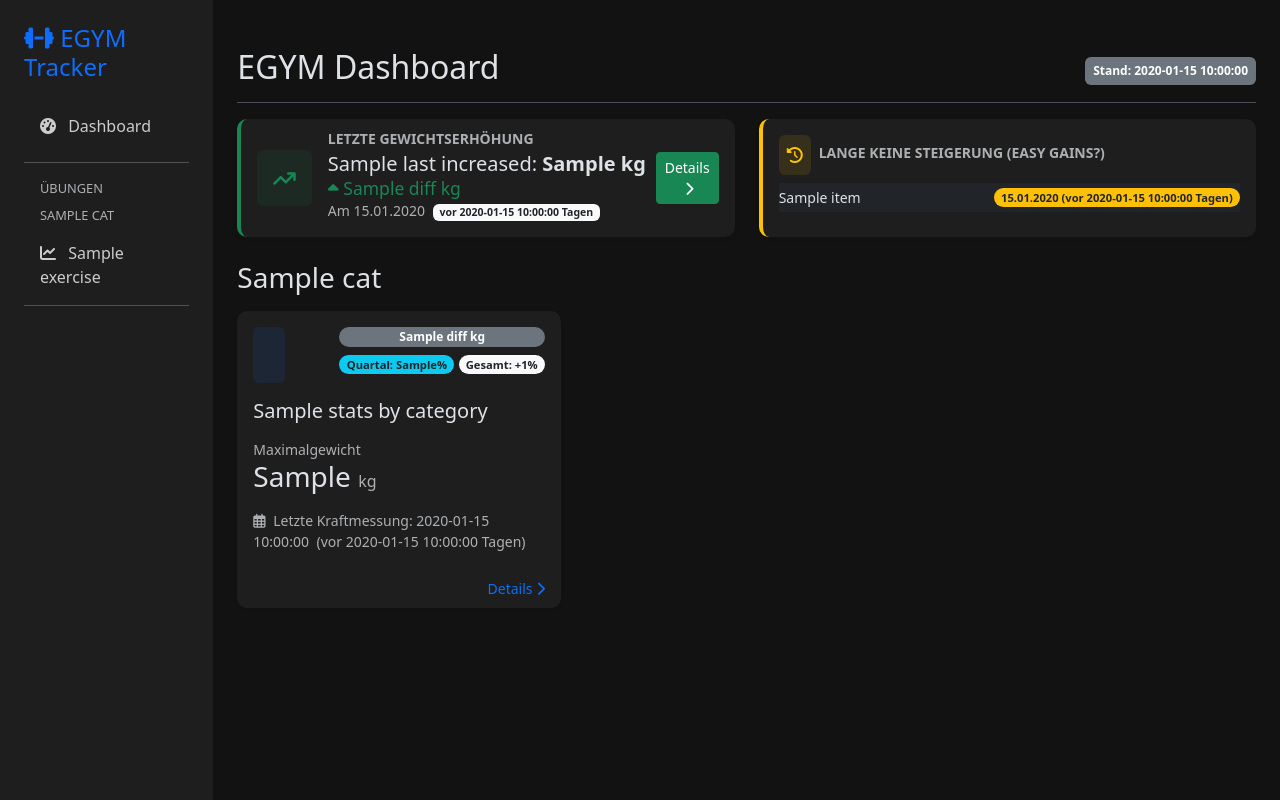
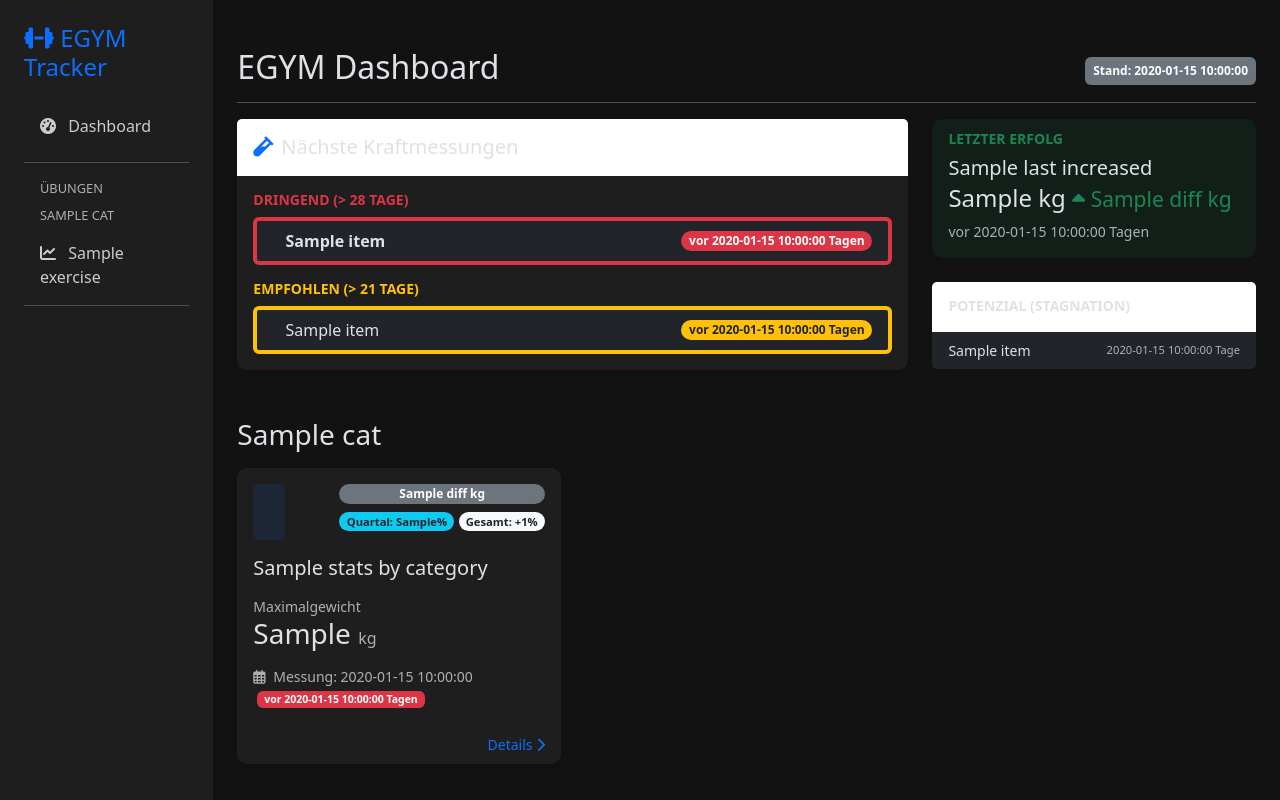
Before and after one commit to Wuuzzaa/gymmax, a Flask app: template templates/index.html in a window 1280 px wide. Run offline with Flask 3, Linux system fonts and the light colour scheme; the template is opened without the code that fills it: most values are stand-ins (such as "Sample title", 1, 10 or a date in 2020); some libraries are stand-ins or nearby versions.

Commit message:
Add measurement status logic to stats, enhance templates with urgency indicators, and improve test coverage

```diff
--- a/app.py
+++ b/app.py
@@ -44,6 +44,14 @@ def index():
     last_increased = max([s for s in stats if s['last_increase_date']],
                         key=lambda x: x['last_increase_date'], default=None)
 
+    # Urgent measurements (over 28 days)
+    urgent_measurements = sorted([s for s in stats if s['measurement_status'] == 'urgent'],
+                                key=lambda x: x['days_since_last'], reverse=True)
+
+    # Due measurements (over 21 days)
+    due_measurements = sorted([s for s in stats if s['measurement_status'] == 'due'],
+                             key=lambda x: x['days_since_last'], reverse=True)
+
     # Find stagnating exercises (longest time without improvement)
     stagnating = sorted([s for s in stats if s['last_increase_date'] is not None],
                        key=lambda x: x['last_increase_date'])[:3]
@@ -58,6 +66,8 @@ def index():
         stats_by_category=stats_by_category,
         category_order=category_order,
         last_increased=last_increased,
+        urgent_measurements=urgent_measurements,
+        due_measurements=due_measurements,
         stagnating=stagnating,
         latest_date=latest_date
     )
--- a/templates/index.html
+++ b/templates/index.html
@@ -20,61 +20,90 @@
     </div>
 </div>
 
-{% if last_increased %}
+{% if last_increased or urgent_measurements or due_measurements %}
 <div class="row mb-4">
-    <div class="col-md-6 mb-4 mb-md-0">
-        <div class="card border-success shadow-sm border-start border-4 h-100">
-            <div class="card-body d-flex align-items-center">
-                <div class="icon-box p-3 bg-success bg-opacity-10 rounded me-3">
-                    <i class="fas fa-arrow-trend-up text-success fa-lg"></i>
+    <!-- Fokus: Kraftmessung Empfehlungen -->
+    <div class="col-xl-8 col-lg-7 mb-4">
+        <div class="card shadow-sm border-0 h-100">
+            <div class="card-header bg-white py-3">
+                <h5 class="card-title mb-0"><i class="fas fa-vial me-2 text-primary"></i>Nächste Kraftmessungen</h5>
             </div>
+            <div class="card-body">
+                {% if urgent_measurements %}
+                <div class="mb-3">
+                    <h6 class="text-danger small fw-bold text-uppercase mb-2">Dringend (> 28 Tage)</h6>
+                    <div class="list-group">
+                        {% for item in urgent_measurements %}
+                        <a href="/exercise/{{ item.name }}" class="list-group-item list-group-item-action d-flex justify-content-between align-items-center border-start border-danger border-4">
                             <div>
-                    <h6 class="card-subtitle mb-1 text-muted text-uppercase small fw-bold">Letzte Gewichtserhöhung</h6>
-                    <h5 class="card-title mb-0">
-                        {{ last_increased.name }}:
-                        <strong>{{ last_increased.current_max }} kg</strong>
-                        <span class="text-success small">
-                            <i class="fas fa-caret-up"></i> {{ last_increased.diff }} kg
-                        </span>
-                    </h5>
-                    <div class="text-muted small">
-                        Am {{ last_increased.last_increase_date.strftime('%d.%m.%Y') }}
-                        <span class="badge bg-light text-dark ms-1">vor {{ last_increased.days_since_increase }} Tagen</span>
+                                <i class="fas {{ item.icon }} me-2 text-muted"></i>
+                                <strong>{{ item.name }}</strong>
+                            </div>
+                            <span class="badge bg-danger rounded-pill">vor {{ item.days_since_last }} Tagen</span>
+                        </a>
+                        {% endfor %}
                     </div>
                 </div>
-                <div class="ms-auto">
-                    <a href="/exercise/{{ last_increased.name }}" class="btn btn-success btn-sm">
-                        Details <i class="fas fa-chevron-right ms-1"></i>
+                {% endif %}
+
+                {% if due_measurements %}
+                <div class="mb-0">
+                    <h6 class="text-warning small fw-bold text-uppercase mb-2">Empfohlen (> 21 Tage)</h6>
+                    <div class="list-group">
+                        {% for item in due_measurements %}
+                        <a href="/exercise/{{ item.name }}" class="list-group-item list-group-item-action d-flex justify-content-between align-items-center border-start border-warning border-4">
+                            <div>
+                                <i class="fas {{ item.icon }} me-2 text-muted"></i>
+                                {{ item.name }}
+                            </div>
+                            <span class="badge bg-warning text-dark rounded-pill">vor {{ item.days_since_last }} Tagen</span>
                         </a>
+                        {% endfor %}
                     </div>
+                </div>
+                {% endif %}
+
+                {% if not urgent_measurements and not due_measurements %}
+                <div class="text-center py-4">
+                    <i class="fas fa-check-circle text-success fa-3x mb-3"></i>
+                    <p class="text-muted">Alle Kraftmessungen sind aktuell. Weiter so!</p>
+                </div>
+                {% endif %}
             </div>
         </div>
     </div>
 
+    <!-- Highlights & Stagnation -->
+    <div class="col-xl-4 col-lg-5">
+        {% if last_increased %}
+        <div class="card border-0 shadow-sm mb-4 bg-success bg-opacity-10">
+            <div class="card-body">
+                <h6 class="card-subtitle mb-2 text-success text-uppercase small fw-bold">Letzter Erfolg</h6>
+                <h5 class="card-title mb-1">{{ last_increased.name }}</h5>
+                <div class="h4 mb-2">{{ last_increased.current_max }} kg
+                    <span class="text-success small"><i class="fas fa-caret-up"></i> {{ last_increased.diff }} kg</span>
+                </div>
+                <div class="text-muted small">vor {{ last_increased.days_since_increase }} Tagen</div>
+            </div>
+        </div>
+        {% endif %}
+
         {% if stagnating %}
-    <div class="col-md-6">
-        <div class="card border-warning shadow-sm border-start border-4 h-100">
-            <div class="card-body">
-                <div class="d-flex align-items-center mb-2">
-                    <div class="icon-box p-2 bg-warning bg-opacity-10 rounded me-2">
-                        <i class="fas fa-clock-rotate-left text-warning"></i>
-                    </div>
-                    <h6 class="card-subtitle mb-0 text-muted text-uppercase small fw-bold">Lange keine Steigerung (Easy Gains?)</h6>
+        <div class="card border-0 shadow-sm">
+            <div class="card-header bg-white py-3">
+                <h6 class="card-title mb-0 small fw-bold text-uppercase">Potenzial (Stagnation)</h6>
             </div>
             <div class="list-group list-group-flush">
                 {% for item in stagnating %}
-                    <a href="/exercise/{{ item.name }}" class="list-group-item list-group-item-action px-0 py-1 d-flex justify-content-between align-items-center border-0">
+                <a href="/exercise/{{ item.name }}" class="list-group-item list-group-item-action py-2 d-flex justify-content-between align-items-center">
                     <span class="small">{{ item.name }}</span>
-                        <span class="badge bg-warning text-dark rounded-pill small" style="font-size: 0.7rem;">
-                            {{ item.last_increase_date.strftime('%d.%m.%Y') }} (vor {{ item.days_since_increase }} Tagen)
-                        </span>
+                    <span class="text-muted small" style="font-size: 0.7rem;">{{ item.days_since_increase }} Tage</span>
                 </a>
                 {% endfor %}
             </div>
         </div>
+        {% endif %}
     </div>
-    </div>
-    {% endif %}
 </div>
 {% endif %}
 
@@ -108,8 +137,10 @@
                 </div>
                 <div class="mt-3 text-muted small">
                     <i class="far fa-calendar-alt me-1"></i>
-                    Letzte Kraftmessung: {{ stat.last_date }}
-                    <span class="ms-1">(vor {{ stat.days_since_last }} Tagen)</span>
+                    Messung: {{ stat.last_date }}
+                    <span class="badge {% if stat.measurement_status == 'urgent' %}bg-danger{% elif stat.measurement_status == 'due' %}bg-warning text-dark{% else %}bg-light text-dark{% endif %} ms-1">
+                        vor {{ stat.days_since_last }} Tagen
+                    </span>
                 </div>
             </div>
             <div class="card-footer bg-transparent border-0 text-end">
```
Also changed, not shown: data_manager.py (+13 -1 lines), tests/test_data_manager.py (+17 -0 lines). Lines whose indentation alone changed are shown as unchanged.
